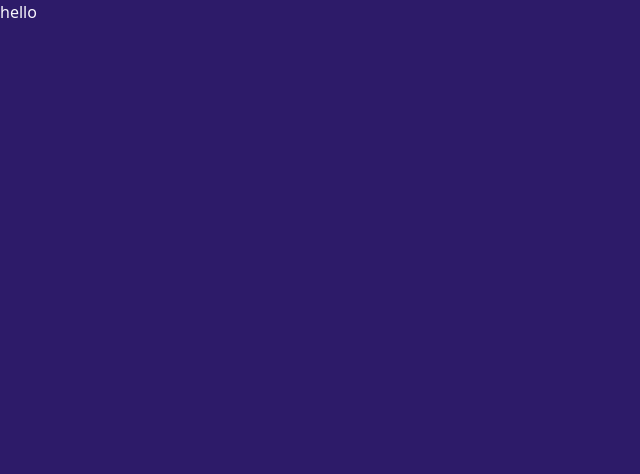
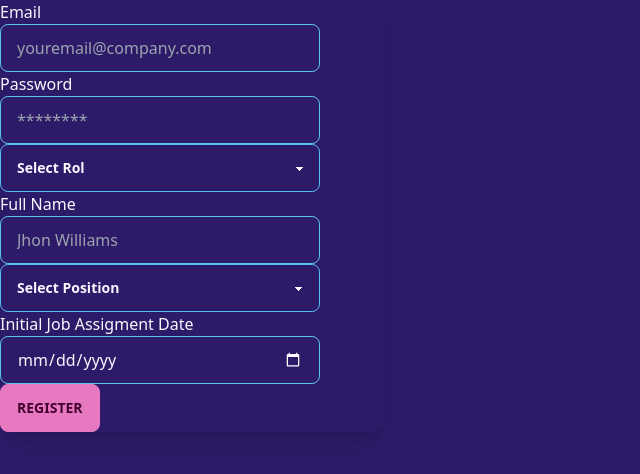
Before and after one commit to Saul19-L98/application_assignment, a React (Vite) app: page /sign-in in a window 1280 px wide. Shown: the top 474 px of the page, without its empty margins (0-640 px from the left). Built offline with nearby package versions, Linux system fonts and the light colour scheme.

Commit message:
first users created with rol and 'employees' collection

```diff
--- a/package.json
+++ b/package.json
@@ -10,6 +10,7 @@
   },
   "dependencies": {
     "@types/react-modal": "^3.13.1",
+    "@types/uuid": "^9.0.1",
     "daisyui": "^2.51.4",
     "firebase": "^9.17.2",
     "react": "^18.2.0",
@@ -17,6 +18,8 @@
     "react-modal": "^3.16.1",
     "react-query": "^3.39.3",
     "react-router-dom": "^6.9.0",
+    "react-toastify": "^9.1.1",
+    "uuid": "^9.0.0",
     "zustand": "^4.3.6"
   },
   "devDependencies": {
--- a/src/App.tsx
+++ b/src/App.tsx
@@ -1,8 +1,25 @@
+import { BrowserRouter as Router, Routes, Route } from "react-router-dom";
+import { AuthProvider } from "./context/authContext";
+import Home from "./pages/Home";
+import SignIn from "./pages/SignIn";
+import NotFound from "./pages/NotFound";
+import { ToastContainer } from "react-toastify";
+import 'react-toastify/dist/ReactToastify.css';
+
 function App() {
   return(
-    <div>
-      <h1>hello</h1>
-    </div>
+    <>
+      <AuthProvider>
+      <Router>
+        <Routes>
+          <Route path="/" element={<Home />}/>
+          <Route path="/sign-in" element={<SignIn />}/>
+          <Route path="/*" element={<NotFound />} />
+        </Routes>
+      </Router>
+      </AuthProvider>
+      <ToastContainer />
+    </>
   )
 }
 
--- /dev/null
+++ b/src/components/Spinner.tsx
@@ -0,0 +1,12 @@
+function Spinner(){
+    return(
+        <div role="status">
+            <svg aria-hidden="true" className="inline w-24 h-24 mr-2 text-gray-200 animate-spin dark:text-gray-600 fill-blue-600" viewBox="0 0 100 101" fill="none" xmlns="http://www.w3.org/2000/svg">
+                <path d="M100 50.5908C100 78.2051 77.6142 100.591 50 100.591C22.3858 100.591 0 78.2051 0 50.5908C0 22.9766 22.3858 0.59082 50 0.59082C77.6142 0.59082 100 22.9766 100 50.5908ZM9.08144 50.5908C9.08144 73.1895 27.4013 91.5094 50 91.5094C72.5987 91.5094 90.9186 73.1895 90.9186 50.5908C90.9186 27.9921 72.5987 9.67226 50 9.67226C27.4013 9.67226 9.08144 27.9921 9.08144 50.5908Z" fill="currentColor"/>
+                <path d="M93.9676 39.0409C96.393 38.4038 97.8624 35.9116 97.0079 33.5539C95.2932 28.8227 92.871 24.3692 89.8167 20.348C85.8452 15.1192 80.8826 10.7238 75.2124 7.41289C69.5422 4.10194 63.2754 1.94025 56.7698 1.05124C51.7666 0.367541 46.6976 0.446843 41.7345 1.27873C39.2613 1.69328 37.813 4.19778 38.4501 6.62326C39.0873 9.04874 41.5694 10.4717 44.0505 10.1071C47.8511 9.54855 51.7191 9.52689 55.5402 10.0491C60.8642 10.7766 65.9928 12.5457 70.6331 15.2552C75.2735 17.9648 79.3347 21.5619 82.5849 25.841C84.9175 28.9121 86.7997 32.2913 88.1811 35.8758C89.083 38.2158 91.5421 39.6781 93.9676 39.0409Z" fill="currentFill"/>
+            </svg>
+            <span className="sr-only">Loading...</span>
+        </div>
+    )
+}
+export default Spinner;
--- /dev/null
+++ b/src/context/authContext.tsx
@@ -0,0 +1,42 @@
+import { ReactNode,useContext as usContextAuth } from "react";
+import { createContext } from "react";
+import { auth } from "../firebase.config";
+import { createUserWithEmailAndPassword, UserCredential } from 'firebase/auth';
+
+interface User {
+    login: boolean;
+};
+
+interface AuthContextType {
+    user: User,
+    signIn: (email: string, password: string) =>  Promise<UserCredential>,
+};
+
+interface AuthProviderProps{
+    children: ReactNode;
+};
+
+export const contextAuth = createContext<AuthContextType>({
+    user: { login: false },
+    signIn: async () => {
+        throw new Error("signIn function not implemented");
+    }, // provide a default empty function
+});
+
+//Hook
+export const useContextHook = () => {
+    const context = usContextAuth(contextAuth);
+    if(!context) throw new Error("The AuthProvider is not working correctly.")
+    return context as AuthContextType;
+}
+
+export function AuthProvider({ children }: AuthProviderProps) {
+    const user: User = {
+        login: true,
+    };
+    const signIn = (email:string,password:string) =>
+        createUserWithEmailAndPassword(auth, email,password);
+    return (
+        <contextAuth.Provider value={{ signIn, user }}>{children}</contextAuth.Provider>
+    )
+}
--- /dev/null
+++ b/src/firebase.config.ts
@@ -0,0 +1,21 @@
+// Import the functions you need from the SDKs you need
+import { initializeApp } from "firebase/app";
+import { getAuth} from "firebase/auth";
+import {getFirestore} from 'firebase/firestore';
+// TODO: Add SDKs for Firebase products that you want to use
+// https://firebase.google.com/docs/web/setup#available-libraries
+
+// Your web app's Firebase configuration
+const firebaseConfig = {
+  apiKey: "AIzaSyAFN3kuymM8q2nPPAzVbzt_6SeJNiUwbC4",
+  authDomain: "application-generator-40de2.firebaseapp.com",
+  projectId: "application-generator-40de2",
+  storageBucket: "application-generator-40de2.appspot.com",
+  messagingSenderId: "800559498830",
+  appId: "1:800559498830:web:604210db2200aa6206651f"
+};
+
+// Initialize Firebase
+const app = initializeApp(firebaseConfig);
+export const auth = getAuth(app);
+export const db = getFirestore(app);
--- /dev/null
+++ b/src/pages/Home.tsx
@@ -0,0 +1,14 @@
+import { useContextHook} from "../context/authContext";
+
+
+function Home(){
+    const {user} = useContextHook();
+    console.log(user)
+    return(
+        <div>
+            <h1>Hello from Home</h1>
+        </div>
+    )
+}
+
+export default Home;
--- /dev/null
+++ b/src/pages/NotFound.tsx
@@ -0,0 +1,19 @@
+import { Link } from "react-router-dom";
+
+function NotFound() {
+    return (
+        <div>
+            <div>
+                <div>
+                    <h1 style={{ textAlign: "center", fontSize: "6rem" }}>Oops!</h1>
+                    <p style={{ textAlign: "center" }}>404 - Page not found!</p>
+                    <Link to="/" style={{ textAlign: "center" }}>
+                        👉 Back To Home
+                    </Link>
+                </div>
+            </div>
+        </div>
+    );
+}
+
+export default NotFound;
--- /dev/null
+++ b/src/pages/SignIn.tsx
@@ -0,0 +1,91 @@
+import { ChangeEvent, FormEvent, useState } from "react";
+import {useContextHook} from '../context/authContext';
+import { db } from "../firebase.config";
+import {doc,setDoc} from 'firebase/firestore';
+import { v4 as uuidv4 } from "uuid";
+import { toast } from "react-toastify";
+
+interface UserRegister{
+    email:string,
+    password:string,
+    rol: string,
+    fullName: string,
+    position:string,
+    initialDate: string,
+}
+
+function SignIn(){
+
+    const [userToRegister,setUserToRegister] =  useState<UserRegister>({
+        email:"",
+        password:"",
+        rol:"",
+        fullName:"",
+        position:"",
+        initialDate:""
+    });
+
+    const {signIn} = useContextHook();
+
+    const handleOnChange = ({target:{name,value}}: ChangeEvent<HTMLInputElement | HTMLSelectElement>) => {
+        console.log(name,value)
+        setUserToRegister({...userToRegister,[name]:value})
+    }
+
+    const handleRegister = async (event: FormEvent) => {
+        event.preventDefault();
+        try{
+            const infoUser = await signIn(userToRegister.email,userToRegister.password);
+            const idgenerated = uuidv4();
+            const docRefUsers = doc(db,`users/${infoUser.user.uid}`);
+            const docRefEmployees = doc(db,`employees/${idgenerated}`);
+            if(docRefUsers){
+                setDoc(docRefUsers,{rol:userToRegister.rol,employeeId:idgenerated});
+                setDoc(docRefEmployees,{fullName: userToRegister.fullName,Position: userToRegister.position,startDate:userToRegister.initialDate});
+            }
+            toast.success("User war created succefuly")
+        }
+        catch(error){
+            toast.error(`${error}`)
+            throw new Error(`Something went wrong: ${error}`)
+        }
+    }
+
+    return(
+        <div>
+            <form onSubmit={handleRegister} className="card card-compact w-96 bg-base-100 shadow-xl">
+                <label htmlFor="email">Email</label>
+                <input type="email" name="email" placeholder="youremail@company.com" onChange={handleOnChange} className="input input-bordered input-secondary w-full max-w-xs"/>
+
+                <label htmlFor="password">Password</label>
+                <input type="password" name="password" placeholder="********" required className="input input-bordered input-secondary w-full max-w-xs" onChange={handleOnChange} />
+
+                <select defaultValue={"DEFAULT"} name="rol" className="select select-info w-full max-w-xs" onChange={handleOnChange}>
+                    <option value="DEFAULT" disabled>Select Rol</option>
+                    <option value="employee">Employee</option>
+                    <option value="hrSpecialist">HR Specialist</option>
+                </select>
+
+                <label htmlFor="name">Full Name</label>
+                <input type="text" name="fullName" placeholder="Jhon Williams" onChange={handleOnChange} className="input input-bordered input-secondary w-full max-w-xs"/>
+
+                <select defaultValue={"DEFAULT"} name="position" className="select select-info w-full max-w-xs" onChange={handleOnChange}>
+                    <option value="DEFAULT" disabled>Select Position</option>
+                    <option value="uiDesigner">UI Designer</option>
+                    <option value="qaEngineering">QA Engineering</option>
+                    <option value="webDeveloper">Web Developer</option>
+                    <option value="analyst">Data Analyst</option>
+                </select>
+
+                <label htmlFor="initialDate">Initial Job Assigment Date</label>
+                <input type="date" name="initialDate" onChange={handleOnChange} className="input input-bordered input-secondary w-full max-w-xs"/>
+
+                <div>
+                    <button type="submit" className="btn btn-primary">Register</button>
+                </div>
+            </form>
+        </div>
+    )
+}
+
+export default SignIn;
--- /dev/null
+++ b/src/pages/SignUp.tsx
@@ -0,0 +1,9 @@
+function SignUp(){
+    return(
+        <div>
+            <h1>Hello from SignUp</h1>
+        </div>
+    )
+}
+
+export default SignUp;
```
Also changed, not shown: 1 other file (tests, documents, lock files or other folders).
